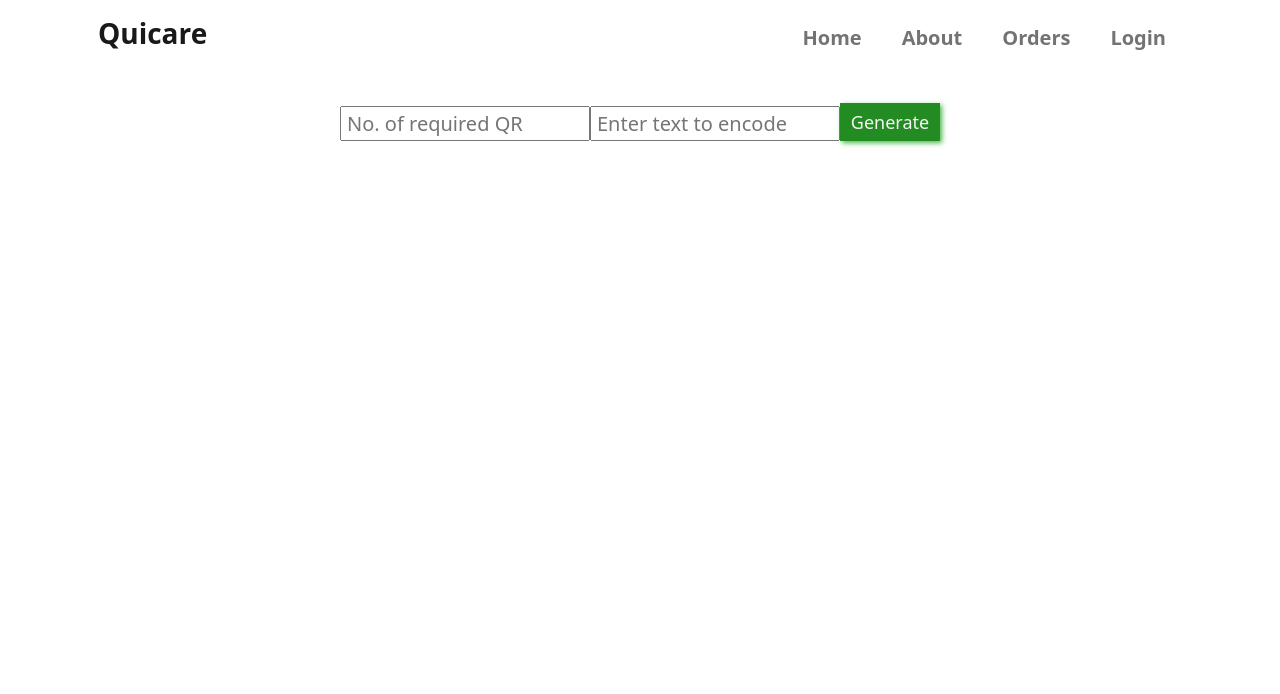
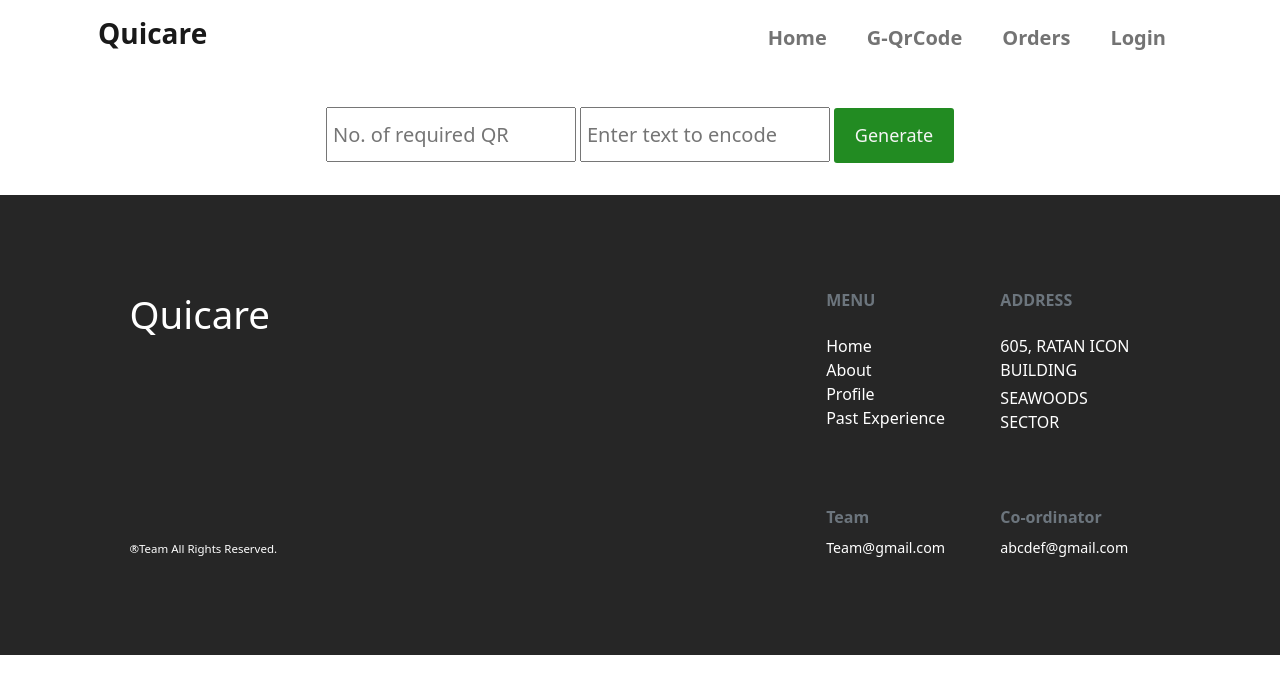
Before and after one commit to aditi-goyal2/QuiCare, a React (Create React App) app in the folder quicare/: page /g-qr in a window 1280 px wide. Shown: the top 694 px of the page. Built offline with nearby package versions, Linux system fonts and the light colour scheme; a web font is replaced by a local one.

Commit message:
navbar functionality done

```diff
--- a/quicare/src/components/App.js
+++ b/quicare/src/components/App.js
@@ -1,24 +1,28 @@
 import Home from './Home';
 import Navbar from './Navbar';
+import { useState } from 'react';
 import Footer from './Footer';
 import ReactDOM from "react-dom/client";
 import {BrowserRouter,Route,Routes,Switch,Link} from 'react-router-dom';
 import QrCode from './QrCode';
+import Login from './Login';
+import Alert from 'react-bootstrap/Alert'
 const App=()=>{
+    const [isLogged,setIsLogged]=useState(0);
     return(
-
     <BrowserRouter>
     <div className="App">
      <center>
-        <Navbar/>
+        <Navbar isLogged={isLogged} setIsLogged={setIsLogged}/>
     </center>
       <Routes>
         <Route exact path='/' element={ <Home/>}>
-
         </Route>
-        <Route exact path='g-qr' element={<QrCode/>}>
+        <Route exact path='g-qr' element={<QrCode isLogged={isLogged} setIsLogged={setIsLogged} />}>
         </Route>
+        <Route exact path='login' element={<Login isLogged={isLogged} setIsLogged={setIsLogged}/> }> </Route>
       </Routes>
+      <Footer/>
     </div>
     </BrowserRouter>
 
--- a/quicare/src/components/Home.jsx
+++ b/quicare/src/components/Home.jsx
@@ -14,7 +14,7 @@ const Home = () => {
               <img src="3.png" className="image"/>
               </div>
 
-            <Footer/>
+
 
       </div>
      );
--- /dev/null
+++ b/quicare/src/components/Login.jsx
@@ -0,0 +1,17 @@
+const Login=({isLogged,setIsLogged})=>{
+    function handleClick(){
+        setIsLogged(!isLogged)
+    }
+    return (
+        <div className="unique">
+
+            <h2>If not logged in as Retailer then no access to G-QrCode</h2>
+            {(isLogged?
+            <button onClick={handleClick}>Logout as Retailer</button>
+            :
+            <button onClick={handleClick}>Login As Retailer</button>)
+            }
+        </div>
+    )
+}
+export default Login
--- a/quicare/src/components/Navbar.jsx
+++ b/quicare/src/components/Navbar.jsx
@@ -2,7 +2,7 @@ import { Link } from "react-router-dom";
 import "bootstrap/dist/css/bootstrap.min.css";
 import { FontAwesomeIcon } from '@fortawesome/react-fontawesome';
 import './nav.css';
-const Navbar = () => {
+const Navbar = ({isLogged,setIsLogged}) => {
 
     return (
         <nav className="navbar navbar-expand-md navbar-light nav shadow-sm navBar">
@@ -35,8 +35,8 @@ const Navbar = () => {
                             </Link>
                         </li>
                         <li className="nav-item pe-4">
-                            <Link to="/g-qr" className="nav-link fs-5 fw-bold color">
-                            About
+                            <Link to={isLogged?"/g-qr":"/"} className="nav-link fs-5 fw-bold color">
+                            G-QrCode
                             </Link>
                         </li>
 
@@ -46,9 +46,8 @@ const Navbar = () => {
                             </Link>
                         </li>
                         <li className="nav-item pe-4">
-                            <Link to="/wishlist" className="nav-link fs-5 fw-bold color">
+                            <Link to="/login" className="nav-link fs-5 fw-bold color">
                                 Login
-
                             </Link>
                         </li>
 
--- a/quicare/src/components/QrCode.jsx
+++ b/quicare/src/components/QrCode.jsx
@@ -1,5 +1,6 @@
 import { useState,useEffect } from "react";
 import './style.css'
+
 import GenerateQr from "./GenerateQr";
 const QrCode=()=>{
   const [temp, setTemp] = useState("");
--- a/quicare/src/components/style.css
+++ b/quicare/src/components/style.css
@@ -12,38 +12,31 @@ font-family: 'Lilly', sans-serif;
 font-size: 50px;
 }
 .gen input{
-height: 35px;
+height: 55px;
 width: 250px;
 font-size: 20px;
 padding-left: 5px;
+margin:2px;
 }
 button{
 position: relative;
-height: 38px;
-width: 100px;
-top: -2px;
+height: 55px;
+width: 120px;
+padding:5px;
 font-size: 18px;
 border: none;
+margin:2px;
 color: whitesmoke;
 background-color: forestgreen;
-box-shadow: 2px 2px 5px rgb(74, 182, 74);
+border-radius: 3px;
 cursor: pointer;
+
 }
 button:active{
 box-shadow: none;
 }
-.extra{
-padding-top: 20px;
-display: flex;
-justify-content: space-around;
-gap: 10px;
-}
-.output-box{
-display: flex;
-flex-direction: column;
-align-items: center;
-gap: 40px;
-}
+
+
 .beautify{
     display:inline-block;
     margin:20px;
```
